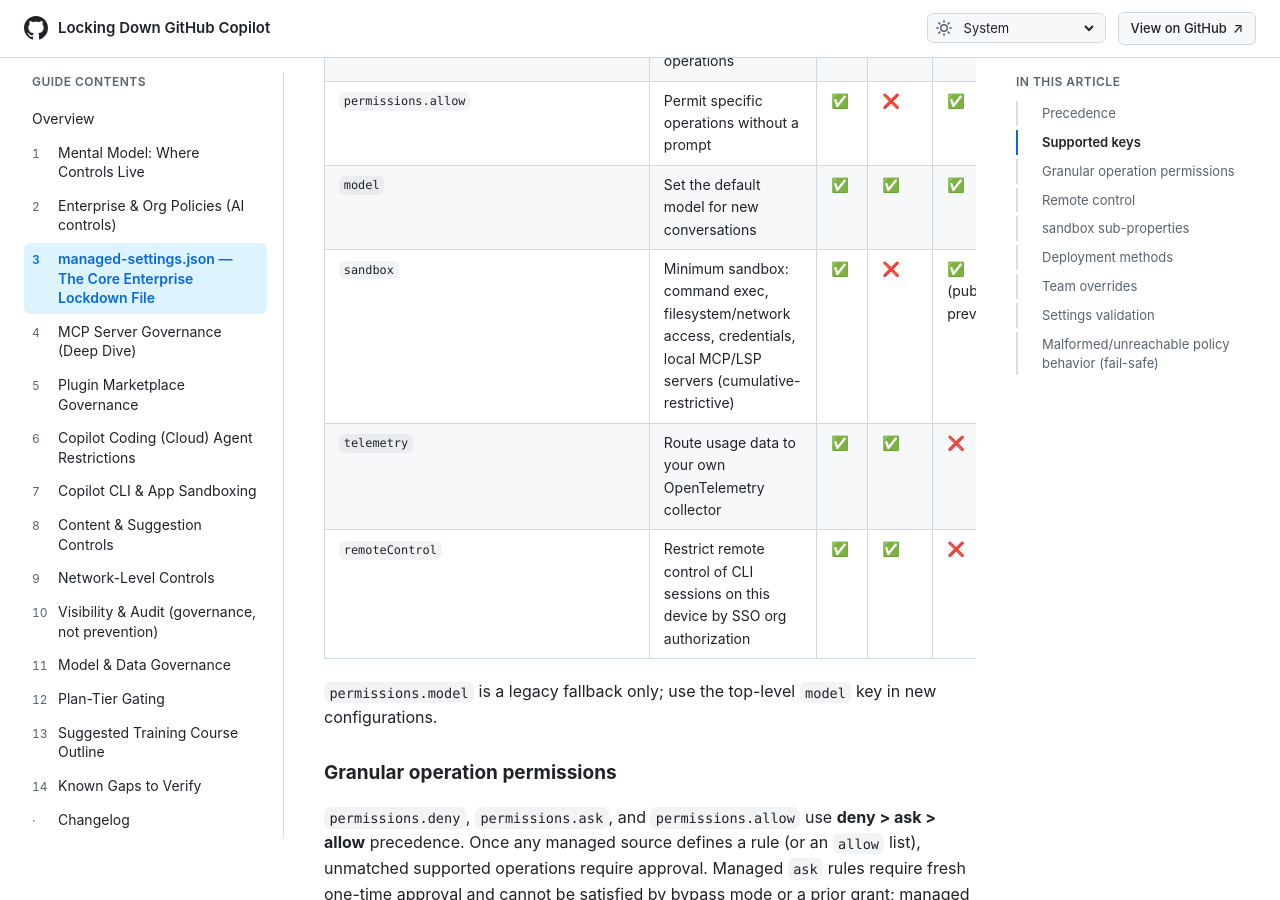
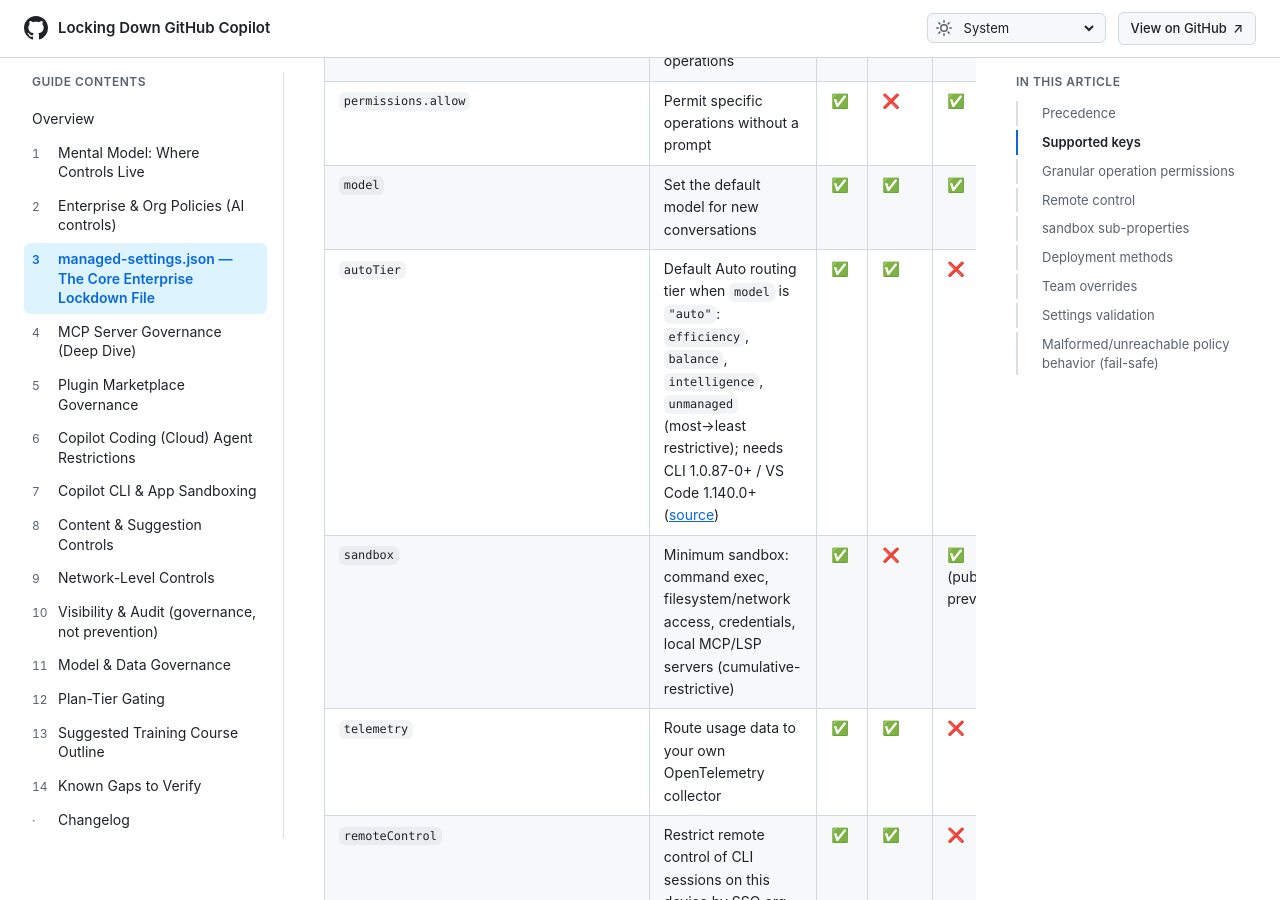
Before and after one commit to beardofedu/copilot-governance-training, a Jekyll site: the page built from docs/sections/managed-settings.md, in a window 1280 px wide and 900 px high, scrolled down 1367 px. Built offline with Jekyll 4.4.1, drawn with Linux system fonts in a browser that asks for light colours; some of the changed text lies outside the part shown.

Commit message:
Add autoTier managed setting
Co-authored-by: Copilot <223556219+Copilot@users.noreply.github.com>

```diff
--- a/docs/sections/managed-settings.md
+++ b/docs/sections/managed-settings.md
@@ -31,6 +31,7 @@ Exception: in Copilot CLI and the Copilot app, the `sandbox` key doesn't follow
 | `permissions.ask` | Require fresh approval for specific operations | ✅ | ❌ | ✅ | ❌ | ❌ |
 | `permissions.allow` | Permit specific operations without a prompt | ✅ | ❌ | ✅ | ❌ | ❌ |
 | `model` | Set the default model for new conversations | ✅ | ✅ | ✅ | ✅ | ❌ |
+| `autoTier` | Default Auto routing tier when `model` is `"auto"`: `efficiency`, `balance`, `intelligence`, `unmanaged` (most→least restrictive); needs CLI 1.0.87-0+ / VS Code 1.140.0+ ([source](https://docs.github.com/en/copilot/reference/enterprise-administrators/enterprise-managed-settings#autotier)) | ✅ | ✅ | ❌ | ❌ | ❌ |
 | `sandbox` | Minimum sandbox: command exec, filesystem/network access, credentials, local MCP/LSP servers (cumulative-restrictive) | ✅ | ❌ | ✅ (public preview) | ❌ | ❌ |
 | `telemetry` | Route usage data to your own OpenTelemetry collector | ✅ | ✅ | ❌ | ❌ | ✅ |
 | `remoteControl` | Restrict remote control of CLI sessions on this device by SSO org authorization | ✅ | ✅ | ❌ | ❌ | ❌ |
@@ -77,7 +78,7 @@ Doc: [Enterprise managed settings reference — `sandbox`](https://docs.github.c
 - **File-based:** OS-specific JSON path (macOS `/Library/Application Support/GitHubCopilot/managed-settings.json`, Windows `%ProgramFiles%\GitHubCopilot\`, Linux `/etc/github-copilot/`). Local clients only. On macOS/Linux, CLI requires root ownership, no group/world-write, not a symlink — else rejected outright.
 
 ### Team overrides
-`copilot/team-mappings.json` + `copilot/teams/*` let enterprise teams get different values for keys explicitly marked `{ "overridable": <VALUE> }` in the base file. Override-eligible keys: `model`, every `permissions` subkey (`disableBypassPermissionsMode`, `deny`, `ask`, `allow`), `allowedMcpServers`, `deniedMcpServers`, `extraKnownMarketplaces`, `strictKnownMarketplaces`, and `sandbox` (the whole object must be wrapped — sub-properties can't be individually overridable). `enabledPlugins` is additive-only for teams (a team file adds plugins on top of the enterprise baseline, it doesn't replace it). Multi-team users get the least-restrictive combination of team values, still capped by platform-level decisions ([override-settings-for-teams](https://docs.github.com/en/copilot/how-tos/administer-copilot/manage-for-enterprise/use-managed-settings/override-settings-for-teams#supported-keys)).
+`copilot/team-mappings.json` + `copilot/teams/*` let enterprise teams get different values for keys explicitly marked `{ "overridable": <VALUE> }` in the base file. Override-eligible keys: `model`, `autoTier` (team files may only set more restrictive values), every `permissions` subkey (`disableBypassPermissionsMode`, `deny`, `ask`, `allow`), `allowedMcpServers`, `deniedMcpServers`, `extraKnownMarketplaces`, `strictKnownMarketplaces`, and `sandbox` (the whole object must be wrapped — sub-properties can't be individually overridable). `enabledPlugins` is additive-only for teams (a team file adds plugins on top of the enterprise baseline, it doesn't replace it). Multi-team users get the least-restrictive combination of team values, still capped by platform-level decisions ([override-settings-for-teams](https://docs.github.com/en/copilot/how-tos/administer-copilot/manage-for-enterprise/use-managed-settings/override-settings-for-teams#supported-keys)).
 
 ### Settings validation
 For server-managed deployments, GitHub automatically validates `copilot/managed-settings.json`, `copilot/team-mappings.json`, and any referenced team-settings files. Configuration errors/warnings — identifying the affected file and JSON path — surface in the enterprise's **Agents** tab under "Copilot settings validation." If validation is temporarily unavailable, existing settings continue to apply ([get-started#4-validate-and-check-the-settings](https://docs.github.com/en/copilot/how-tos/administer-copilot/manage-for-enterprise/use-managed-settings/get-started#4-validate-and-check-the-settings)).
```
Also changed, not shown: docs/CHANGELOG.md.
